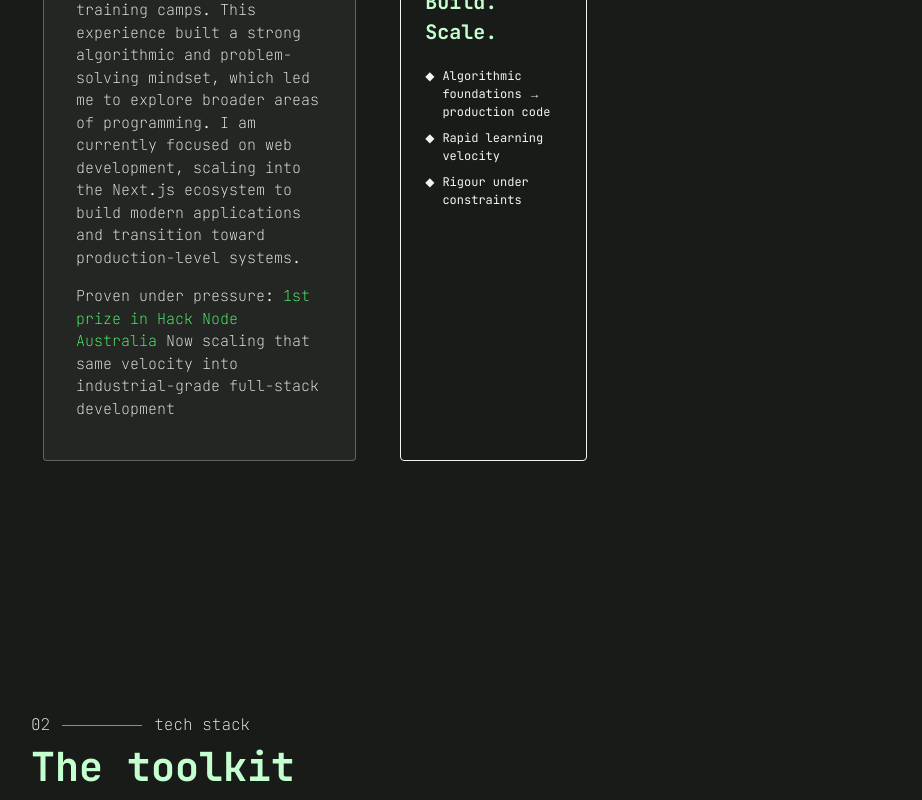
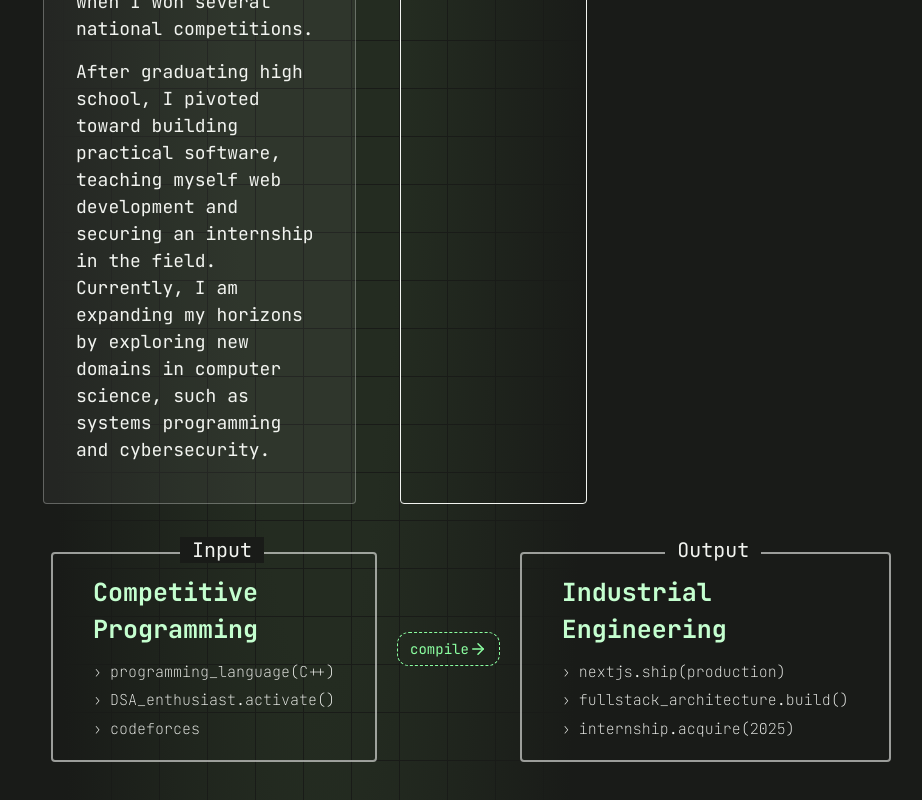
Before and after one commit to ZH-170/portfolio, a Next.js app: page / in a window 1280 px wide. Shown: the part 1640-2440 px from the top of the page, without its empty margins (321-1243 px from the left). Built offline with nearby package versions, Linux system fonts and the light colour scheme.

Commit message:
change highlight color, change background, change aboutme bio

```diff
--- /dev/null
+++ b/src/app/components/Background.tsx
@@ -0,0 +1,24 @@
+export default function Background() {
+    return(
+        <div className="
+            absolute inset-0
+            -z-10
+            bg-radial-[at_50%_20%] from-bgclr-d1 from-10% to-bgclr-d0 to-30%
+        ">
+            <div
+                className="
+                    absolute inset-0
+                    bg-[linear-gradient(to_right,#191b18_1px,transparent_1px),linear-gradient(to_bottom,#191b18_1px,transparent_1px)]
+                    bg-size-[48px_48px]
+                "
+            />
+        </div>
+    );
+}
+
+// bgclr-d0 = #191b18
+
+// dotted
+                    // bg-[radial-gradient(#ffffff15_1px,transparent_1px)]
+// grid
+                    // bg-[linear-gradient(to_right,#000000_1px,transparent_1px),linear-gradient(to_bottom,#000000_1px,transparent_1px)]
--- a/src/app/data/data.ts
+++ b/src/app/data/data.ts
@@ -9,17 +9,22 @@ export const PROFILE = {
     //focus:
       //  "Rigorous CS student at USyd — mastering the Next.js & Supabase ecosystem while applying a logic-first, algorithmic foundation to every system I build.",
     focus: "Computer Science student at the University of Sydney — with a strong algorithmic foundation developed through competitive programming experience. Currently focused on building modern web applications using the Next.js and React framework.",
-    bio:
-        "My foundation is in competitive programming, where I was a two-time APIO national representative and selected for IOI and IMO training camps. This experience built a strong algorithmic and problem-solving mindset, which led me to explore broader areas of programming. I am currently focused on web development, scaling into the Next.js ecosystem to build modern applications and transition toward production-level systems.",
-    seeking: "Open to software developer internships where rapid learning velocity and technical rigour are valued.",
+    bio: [
+
+        // "My foundation is in competitive programming, where I was a two-time APIO national representative and selected for IOI and IMO training camps. This experience built a strong algorithmic and problem-solving mindset, which led me to explore broader areas of programming. I am currently focused on web development, scaling into the Next.js ecosystem to build modern applications and transition toward production-level systems.",
+        // "My foundation is in competitive programming, where I first exposed to coding. I was first introduced to competitive programming in 2018, and after finding myself interested in Data Structures and Algorithms, I started to learn more, bringing me to my peak in competitive programming in 2023 and 2024, where I won various competitions. After graduating from high school, I started self-learning web development, and got an internship in web development. Currently trying to expose myself to new fields in computer science, such as system programming and cybersecurity.",
+        // "My coding journey began in 2022, when I was first introduced to competitive programming. After I was exposed to Data Structures and Algorithms, I fell deep in love with it, and spent years sharpening my problem-solving skills, which brings me to my peak during 2023 and 2024, when I won several national competitions. After graduating high school, I pivoted toward building practical software, teaching myself web development and securing an internship in the field. Currently, I am trying to expose myself to new fields in Computer Science, such as System Programming and Cybersecurity.",
+        "My coding journey began in 2022, when I was first introduced to competitive programming. After being exposed to Data Structures and Algorithms, I fell in love with the field and spent years sharpening my problem-solving skills, culminating in a peak during 2023 and 2024 when I won several national competitions. ",
+        "After graduating high school, I pivoted toward building practical software, teaching myself web development and securing an internship in the field. Currently, I am expanding my horizons by exploring new domains in computer science, such as systems programming and cybersecurity.",
+    ],
     transition: {
         input: {
             label: "FOUNDATION",
             title: "Competitive Programming",
             lines: [
-                "algorithms.master(C++)",
-                "olympiad.represent(APIO, 2x)",
-                "codeforces.grind()",
+                "programming_language(C++)",
+                "DSA_enthusiast.activate()",
+                "codeforces",
             ],
         },
         output: {
--- a/src/app/layout.tsx
+++ b/src/app/layout.tsx
@@ -28,7 +28,7 @@ export default function RootLayout({
       lang="en"
       className={`${geistSans.variable} ${geistMono.variable} h-full antialiased`}
     >
-      <body className={`${jetbrains_mono.className} min-h-full flex flex-col selection:bg-accent-d3 selection:text-black selection:font-extrabold`}>{children}</body>
+      <body className={`${jetbrains_mono.className} min-h-full flex flex-col selection:bg-accent-d1/40 selection:text-black selection:font-extrabold`}>{children}</body>
     </html>
   );
 }
--- a/src/app/page.tsx
+++ b/src/app/page.tsx
@@ -1,4 +1,4 @@
-import Image from "next/image";
+import Background from "./components/Background";
 import TopBar from "./components/TopBar";
 import Hero from "@/app/sections/Hero";
 import About from "@/app/sections/About";
@@ -10,7 +10,8 @@ import Contact from "@/app/sections/Contact";
 
 export default function Home() {
     return (
-        <div className="dark relative min-h-screen bg-bgclr-d0 text-txtclr-d0">
+        <div className="dark relative min-h-screen text-txtclr-d0">
+            <Background />
             <TopBar />
             <main>
                 <Hero />
--- a/src/app/sections/About.tsx
+++ b/src/app/sections/About.tsx
@@ -5,12 +5,12 @@ import { ArrowRight, Dna, Cpu } from "lucide-react";
 import { PROFILE } from "@/app/data/data";
 import Section from "@/app/components/Section";
 
-const Panel = ({ label, title, lines }: { label: string, title: string, lines: string[] }) => {
+const Panel = ({ id, label, title, lines }: { id: number, label: string, title: string, lines: string[] }) => {
     return (
         <motion.div
-            initial={{ opacity: 0, x: 24 }}
+            initial={{ opacity: 0, x: -24 }}
             animate={{ opacity: 1, x: 0 }}
-            transition={{ duration: 0.8, delay: 0.4, ease: [0.16, 1, 0.3, 1] }}
+            transition={{ duration: 0.8, delay: 0.4 * id, ease: [0.16, 1, 0.3, 1] }}
             className="relative p-2"
         >
             <div className="absolute w-full text-center text-xl cursor-default">
@@ -18,7 +18,7 @@ const Panel = ({ label, title, lines }: { label: string, title: string, lines: s
                         {label}
                 </span>
             </div>
-            <div className="border-2 pb-5 px-10 rounded-sm mt-4 border-txtclr-d0" >
+            <div className="border-2 pb-5 px-10 rounded-sm mt-4 border-txtclr-d0/60" >
                 <div className="pt-5 text-[25px] text-accent-d0 font-semibold">
                     {title}
                 </div>
@@ -37,40 +37,16 @@ const Panel = ({ label, title, lines }: { label: string, title: string, lines: s
 
 export default function About() {
     return(
-        <Section id="about" index="01" subtitle="background" title="From algorithms to Full-stack">
-            <div className="flex gap-3 items-center m-3">
-                <div className="flex-4">
-                    <Panel
-                        label="Input"
-                        title={PROFILE.transition.input.title}
-                        lines={PROFILE.transition.input.lines}
-                    />
-                </div>
-                <div className="text-sm border rounded-xl text-accent-d1 flex px-3 py-1.5 justify-center items-center">
-                        compile
-                        <ArrowRight className="h-4.5 w-4.5" />
-                </div>
-                <div className="flex-4">
-                    <Panel
-                        label="Output"
-                        title={PROFILE.transition.output.title}
-                        lines={PROFILE.transition.output.lines}
-                    />
-                </div>
-            </div>
+        <Section id="about" index="01" subtitle="background" title="From DSA to Computer Science">
             <div className="flex gap-3">
                 <div className="flex-6 border border-txtclr-d0/30 bg-txtclr-d0/5 rounded-sm py-8 px-6 m-3 font-thin">
-                    <p className="text-[15px] p-2">
-                        {PROFILE.bio}
-                    </p>
-                    <p className="text-[15px] p-2">
-                        Proven under pressure:{" "}
-                        <span className="text-accent-d2">1st prize in Hack Node Australia</span>{" "}
-                        Now scaling that same velocity into industrial-grade full-stack development
-                    </p>
+                    {PROFILE.bio.map(t => (
+                        <p key={t} className="p-2 text-[18px] font-medium">{t}</p>
+                    ))}
                 </div>
 
-                <div className="flex-3 border rounded-sm py-8 px-6 mx-5 my-3">
+                {
+                <div className="flex-2 border rounded-sm py-8 px-6 mx-5 my-3">
                     <div className="text-[12px] uppercase opacity-60 mb-3">
                         {'//'} operating_principle
                     </div>
@@ -87,6 +63,41 @@ export default function About() {
                     </div>
 
                 </div>
+                }
+            </div>
+            <div className="flex gap-3 items-center m-3">
+                <div className="flex-4">
+                    <Panel
+                        id={1}
+                        label="Input"
+                        title={PROFILE.transition.input.title}
+                        lines={PROFILE.transition.input.lines}
+                    />
+                </div>
+                {
+                // <div className="text-sm border border-dashed rounded-xl text-accent-d1 flex px-3 py-1.5 justify-center items-center">
+                //         compile
+                //         <ArrowRight className="h-4.5 w-4.5" />
+                // </div>
+                <motion.div
+                    initial={{ opacity: 0, x: -24 }}
+                    animate={{ opacity: 1, x: 0 }}
+                    transition={{ duration: 0.8, delay: 0.6, ease: [0.16, 1, 0.3, 1] }}
+                    className="text-sm border border-dashed rounded-xl text-accent-d1 flex px-3 py-1.5 justify-center items-center"
+                >
+                        compile
+                        <ArrowRight className="h-4.5 w-4.5" />
+                </motion.div>
+                }
+
+                <div className="flex-4">
+                    <Panel
+                        id={2}
+                        label="Output"
+                        title={PROFILE.transition.output.title}
+                        lines={PROFILE.transition.output.lines}
+                    />
+                </div>
             </div>
 
 
```
